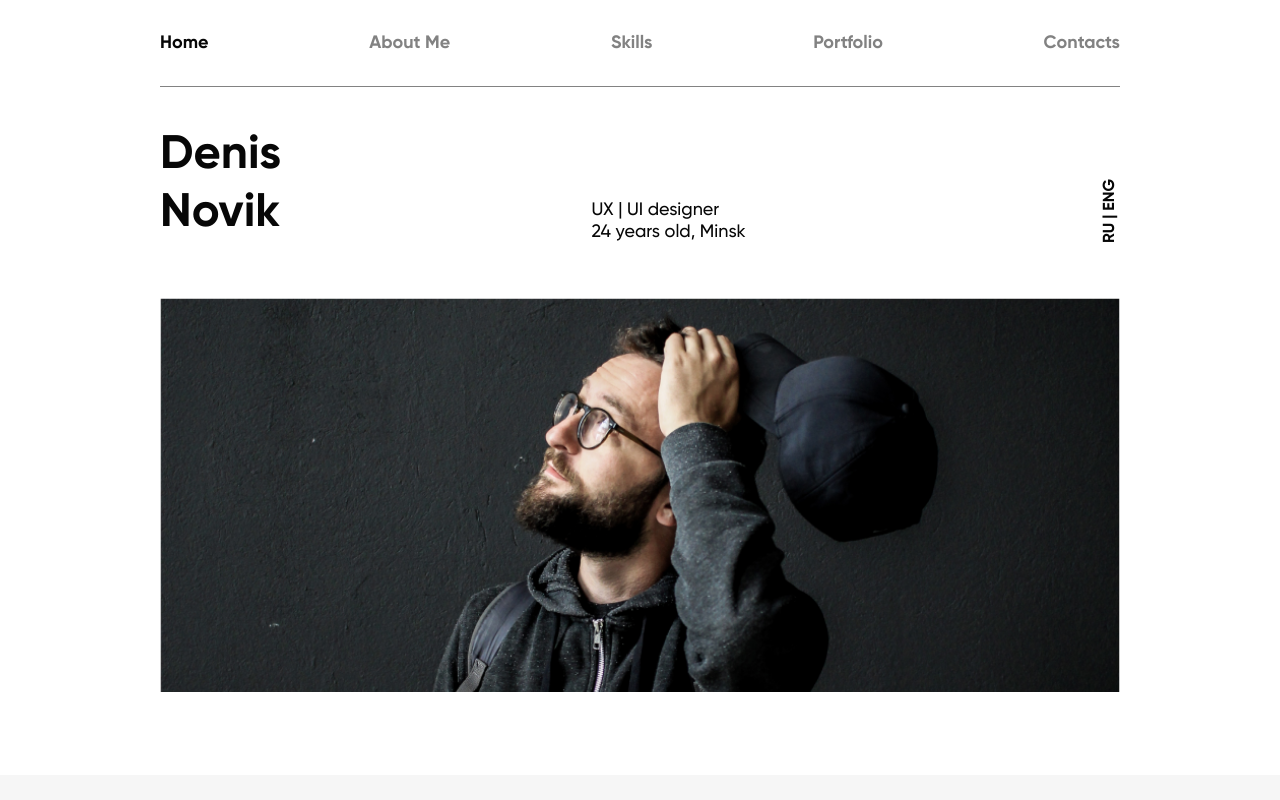
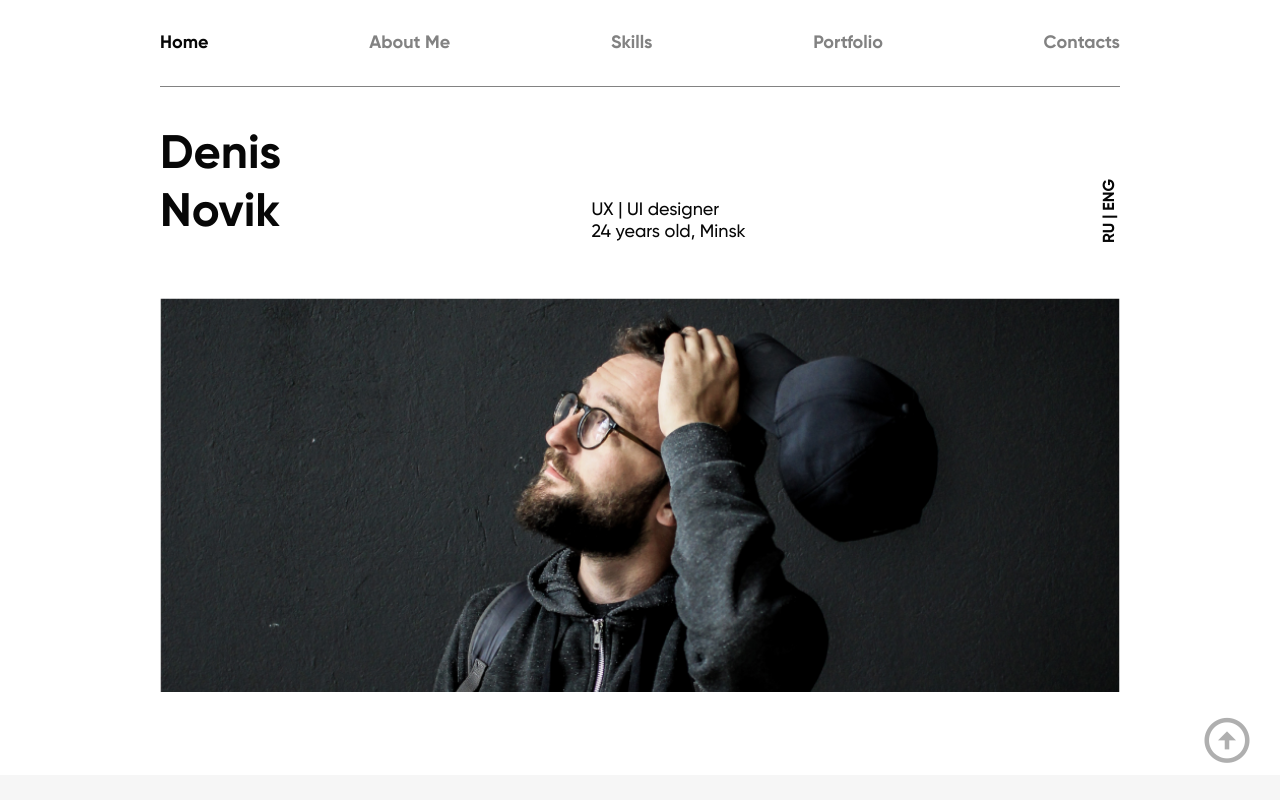
Before and after one commit to Jadiger/homework_challange, a plain HTML site: page index.html in a window 1280 px wide. Shown: the top 800 px of the page. Drawn offline with nearby package versions, Linux system fonts and the light colour scheme.

Commit message:
add to top button

```diff
--- a/css/style.css
+++ b/css/style.css
@@ -46,7 +46,17 @@ small {
 h1, h2, h4, small {
     font-family: 'Gilroy-Bold';
 }
-
+.to_top {
+    width: 40px;
+    position: fixed;
+    right:10px;
+    bottom:30px;
+    text-align: right;
+}
+.to_top i {
+    font-size: 2rem;
+    color:#07070752;
+}
 /*----Header Styles----*/
 nav {
     display: none;
@@ -288,7 +298,16 @@ main {
 }
 /*----lg RWD----*/
 @media screen and (min-width:968px) {
-
+    .to_top {
+        width: 50px;
+        position: fixed;
+        right:30px;
+        bottom:30px;
+        text-align: right;
+    }
+    .to_top i {
+        font-size: 3rem;
+    }
     .main_img {
         height: calc(0.41*var(--container-lg));
     }
--- a/index.html
+++ b/index.html
@@ -206,5 +206,8 @@
         </small>
     </div>
    </section>
+   <div class="to_top">
+    <a href="#"><i class='bx bx-up-arrow-circle'></i></a>
+   </div>
 </body>
 </html>
```
